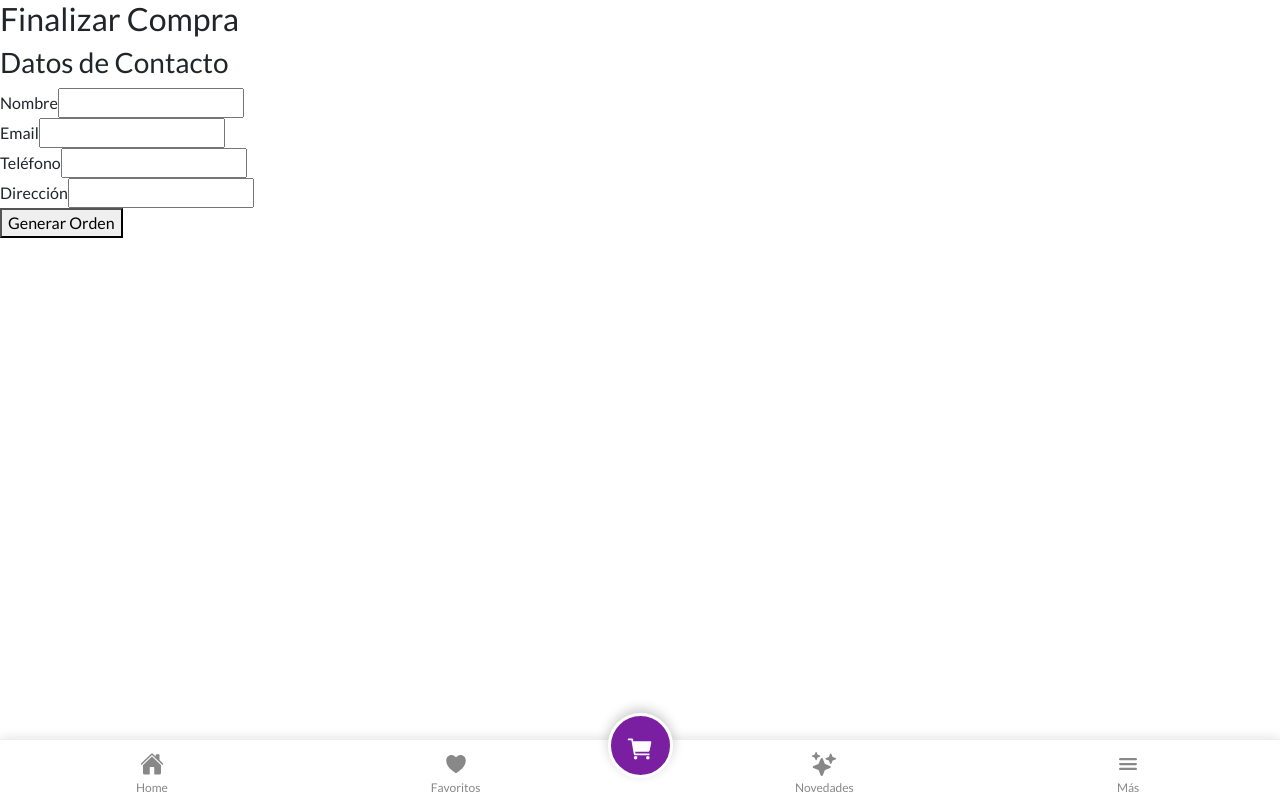
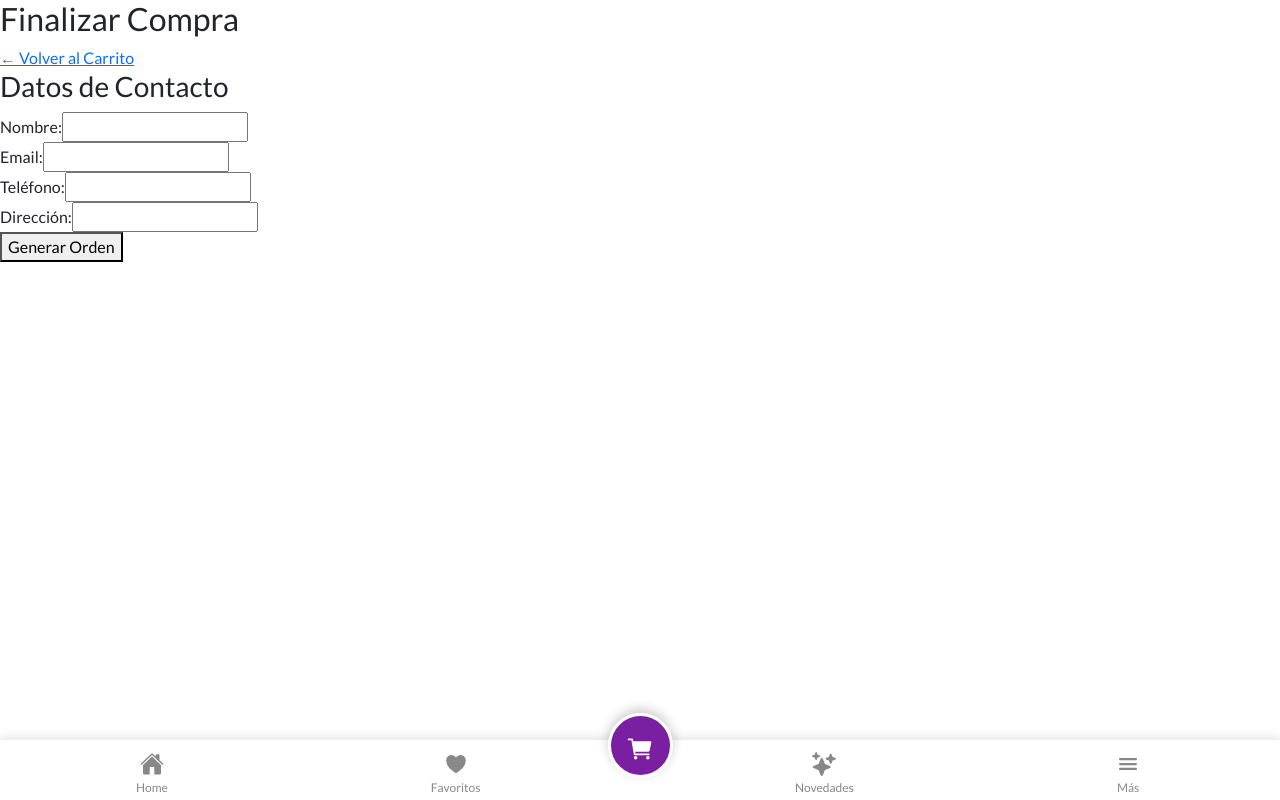
Before and after one commit to joajose8209/proyecto-e-commerce, a React (Vite) app: page /checkout in a window 1280 px wide. Built offline with nearby package versions, Linux system fonts and the light colour scheme.

Commit message:
Añadidura de boton atras a carrito

```diff
--- a/src/pages/CheckoutPage.jsx
+++ b/src/pages/CheckoutPage.jsx
@@ -1,4 +1,5 @@
 import React, { useState } from 'react';
+import {Link} from 'react-router-dom'
 
 function CheckoutPage() {
 const [formData, setFormData] = useState({
@@ -20,10 +21,13 @@ return (
 <div className="checkout-container">
 <h2>Finalizar Compra</h2>
 
+<Link to="/carrito" className='back-to-cart-btn' >
+&larr; Volver al Carrito
+</Link>
 <form className="checkout-form">
 <h3>Datos de Contacto</h3>
 <div className="form-group">
-<label htmlFor="nombre">Nombre</label>
+<label htmlFor="nombre">Nombre: </label>
 <input
 type="text"
 id="nombre"
@@ -34,7 +38,7 @@ onChange={handleChange}
 </div>
 
 <div className="form-group">
-<label htmlFor="email">Email</label>
+<label htmlFor="email">Email: </label>
 <input
 type="email"
 id="email"
@@ -45,7 +49,7 @@ onChange={handleChange}
 </div>
 
 <div className="form-group">
-<label htmlFor="telefono">Teléfono</label>
+<label htmlFor="telefono">Teléfono: </label>
 <input
 type="tel"
 id="telefono"
@@ -56,7 +60,7 @@ onChange={handleChange}
 </div>
 
 <div className="form-group">
-<label htmlFor="direccion">Dirección</label>
+<label htmlFor="direccion">Dirección: </label>
 <input
 type="text"
 id="direccion"
```
